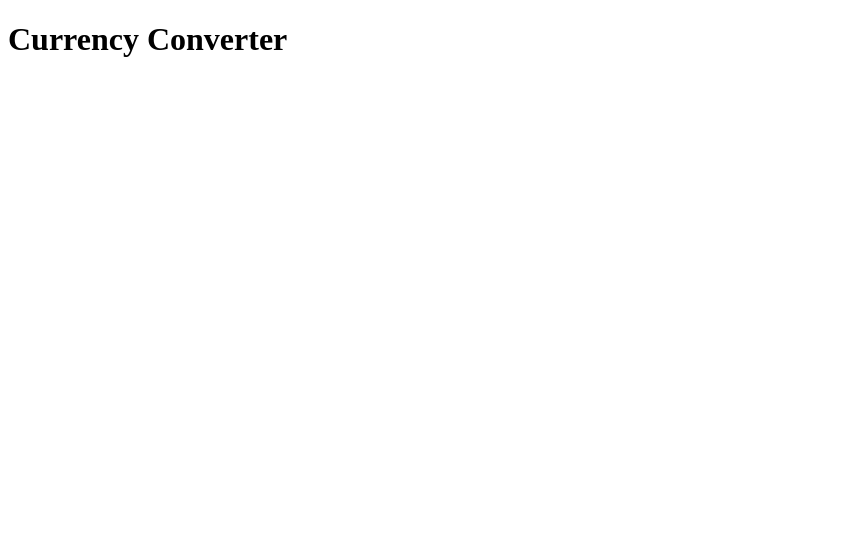
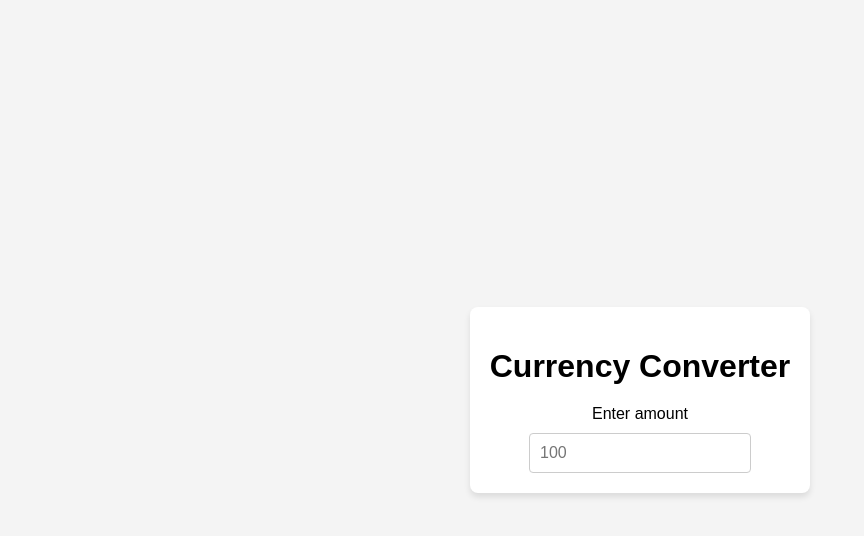
Before and after one commit to sonalikishan/currency-converter, a plain HTML site: page index.html in a window 1280 px wide. Shown: the whole page, without its empty margins (0-864 px from the left). Drawn offline with Linux system fonts and the light colour scheme.

Commit message:
2-added-input-fields

```diff
--- a/index.html
+++ b/index.html
@@ -4,8 +4,15 @@
     <meta charset="UTF-8">
     <meta name="viewport" content="width=device-width, initial-scale=1.0">
     <title>Currency Converter</title>
+    <link rel="stylesheet" href="styles.css">
 </head>
 <body>
-    <h1>Currency Converter</h1>
+    <div class="container">
+        <h1>Currency Converter</h1>
+        <form>
+          <label for="amount">Enter amount</label>
+          <input type="number" id="amount" placeholder="100" required>
+        </form>
+      </div>
 </body>
 </html>
--- /dev/null
+++ b/styles.css
@@ -0,0 +1,42 @@
+body {
+    font-family: Arial, sans-serif;
+    background-color: #f4f4f4;
+    margin: 0;
+    padding: 0;
+    display: flex;
+    justify-content: center;
+    align-items: center;
+    height: 100vh;
+  }
+
+  .container {
+    text-align: center;
+    background: white;
+    padding: 20px;
+    border-radius: 8px;
+    box-shadow: 0 4px 6px rgba(0, 0, 0, 0.1);
+  }
+
+  h1 {
+    font-size: 2rem;
+    margin-bottom: 20px;
+  }
+
+  form {
+    display: flex;
+    flex-direction: column;
+    align-items: center;
+  }
+
+  label {
+    font-size: 1rem;
+    margin-bottom: 10px;
+  }
+
+  input {
+    font-size: 1rem;
+    padding: 10px;
+    border: 1px solid #ccc;
+    border-radius: 4px;
+    width: 200px;
+  }
```
